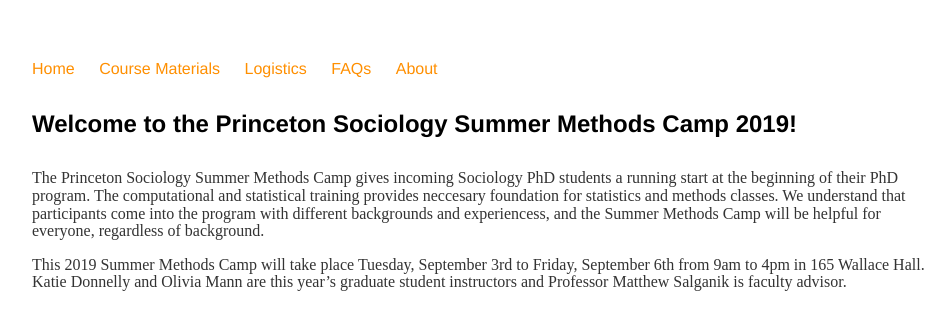
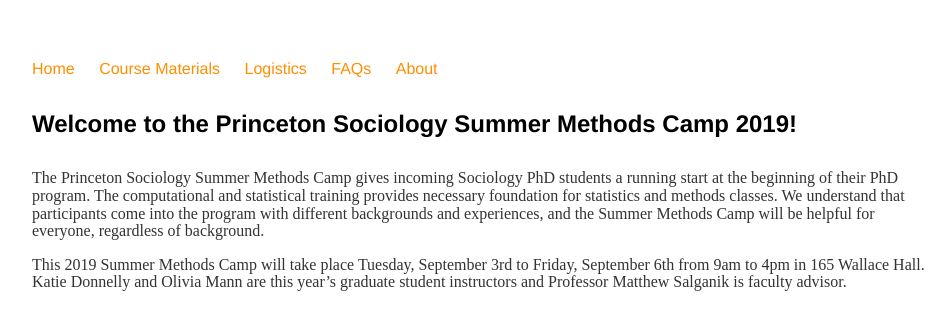
Before and after one commit to bstewart/princeton_methods_camp, a Jekyll site: the page built from index.md, in a window 1280 px wide. Shown: the top 330 px of the page, without its empty margins (160-1111 px from the left). Built offline with Jekyll 4.4.1, drawn with Linux system fonts in a browser that asks for light colours.

Commit message:
fix typo

```diff
--- a/index.md
+++ b/index.md
@@ -5,6 +5,6 @@
 
 #### Welcome to the Princeton Sociology Summer Methods Camp 2019!
 
-The Princeton Sociology Summer Methods Camp gives incoming Sociology PhD students a running start at the beginning of their PhD program. The computational and statistical training provides neccesary foundation for statistics and methods classes. We understand that participants come into the program with different backgrounds and experiencess, and the Summer Methods Camp will be helpful for everyone, regardless of background.
+The Princeton Sociology Summer Methods Camp gives incoming Sociology PhD students a running start at the beginning of their PhD program. The computational and statistical training provides necessary foundation for statistics and methods classes. We understand that participants come into the program with different backgrounds and experiences, and the Summer Methods Camp will be helpful for everyone, regardless of background.
 
 This 2019 Summer Methods Camp will take place Tuesday, September 3rd to Friday, September 6th from 9am to 4pm in 165 Wallace Hall. Katie Donnelly and Olivia Mann are this year's graduate student instructors and Professor Matthew Salganik is faculty advisor.
```
